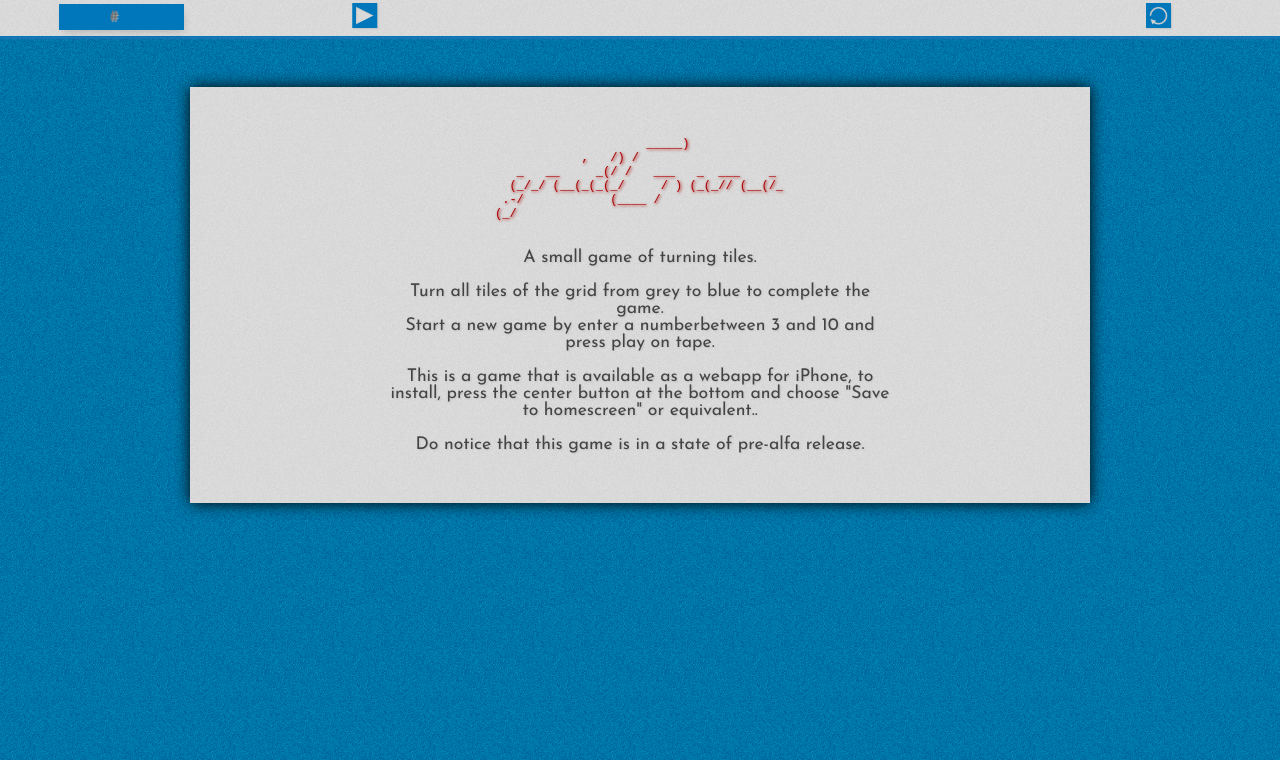
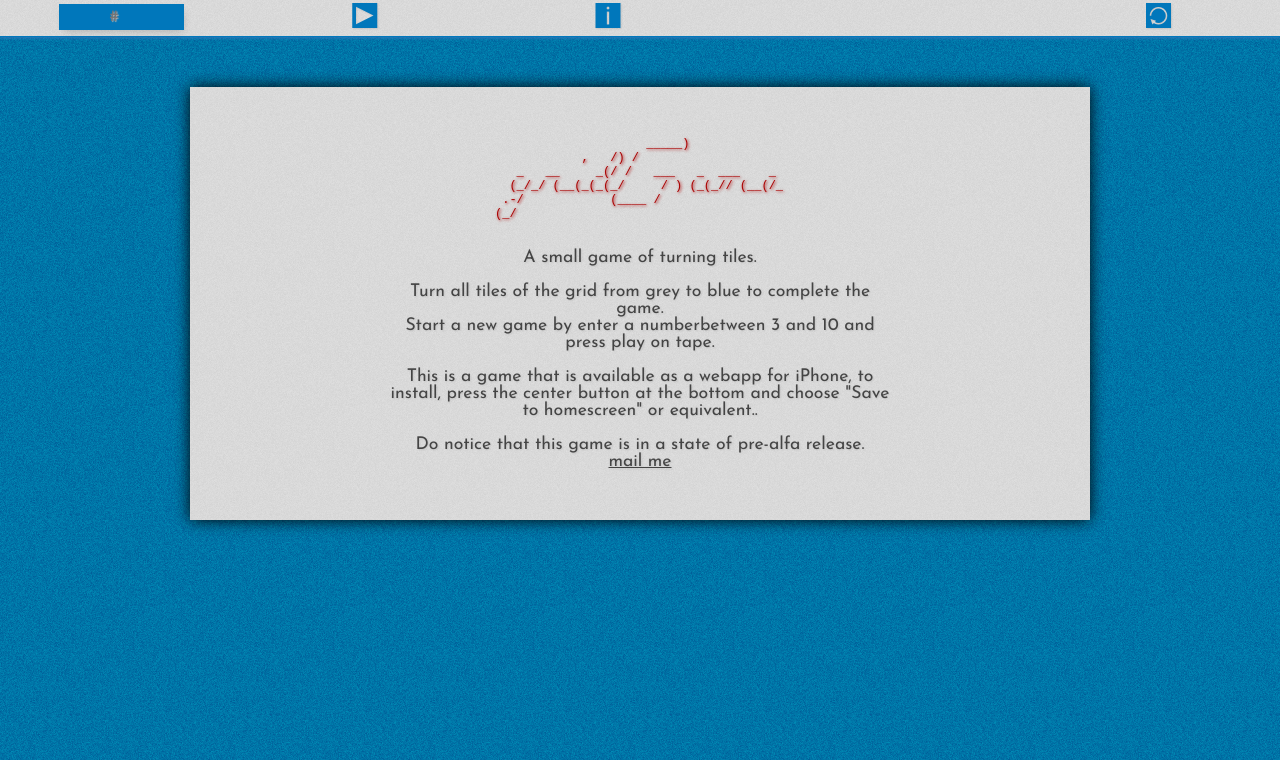
Before and after one commit to jnaO/JavaScript-Game-Challenge, a PHP site: page / in a window 1280 px wide. Shown: the top 760 px of the page. Run offline with PHP 8.4, Linux system fonts and the light colour scheme; some libraries are stand-ins or nearby versions.

Commit message:
added info button

```diff
--- a/css/style.css
+++ b/css/style.css
@@ -1,11 +1,11 @@
 
 @font-face{
 	font-family: 'Pictos';
-	src: url('web_fonts/Pictos.eot');
-	src: url('web_fonts/Pictos.eot?#iefix') format('embedded-opentype'),
-	     url('web_fonts/Pictos.woff') format('woff'),
-	     url('web_fonts/Pictos.ttf') format('truetype'),
-	     url('web_fonts/Pictos.svg#Pictos') format('svg');
+	src: url('web_fonts/jnaOPicto-Regular.eot');
+	src: url('web_fonts/jnaOPicto-Regular.eot?#iefix') format('embedded-opentype'),
+	     url('web_fonts/jnaOPicto-Regular.woff') format('woff'),
+	     url('web_fonts/jnaOPicto-Regular.ttf') format('truetype'),
+	     url('web_fonts/jnaOPicto-Regular.svg#Pictos') format('svg');
 }
 /* HTML5 ‚ú∞ Boilerplate
  * ==|== normalize ==========================================================
@@ -95,6 +95,16 @@ input[type=range] {
 	box-shadow: 0 0 15px #000;
     padding: 10px;
     display: block;
+    z-index:500;
+}
+.invisible {
+	display: none;
+}
+.standAlone {
+	min-height: 640px;
+	position: absolute;
+	top: 0;
+	left: 0;
 }
 .bottom {
     padding: 10px;
--- a/index.php
+++ b/index.php
@@ -32,6 +32,7 @@
     	<ul id='main_menu' class="clearfix">
     		<li><input id="gridSize" type="number" placeholder="#" /></li>
     		<li id="startGame" class="shadow">1</li>
+    		<li id="startGame" class="info">I</li>
     		<li id="restart" class="shadow">2</li>
     		<!-- li id="donate" class="shadow">&#35;</li>
     		<li id="fullscreen" class="shadow">&#38;</li -->
@@ -59,7 +60,8 @@
                 <br />
                 This is a game that is available as a webapp for iPhone, to install, press the center button at the bottom and choose "Save to homescreen" or equivalent..<br />
                 <br />
-                Do notice that this game is in a state of pre-alfa release.
+                Do notice that this game is in a state of pre-alfa release.<br />
+                <a href="mailto:jnao@jnao.me">mail me</a>
             </p>
         </header>
         <article class="bottom wrapper">
--- a/js/script.js
+++ b/js/script.js
@@ -8,7 +8,11 @@ $(document).ready(function(){
     var game = new GridGame();
 
     $("#startGame").click(function(){
-	    $(".top").remove();
+	    if (localStorage.getItem('invisible') === "0") {
+		    $(".top").addClass('invisible');
+		    localStorage.setItem('invisible', 1);
+	    }
+
 	    var ttt = parseInt($("#gridSize").val());
 
 	    if(ttt === ttt) {
@@ -20,9 +24,24 @@ $(document).ready(function(){
 		game.restart();
     });
 
+    $(".top").click(function(){
+	    $(".top").addClass('invisible');
+	    localStorage.setItem('invisible', 1)
+    });
+    $(".info").click(function(){
+	    var t = parseInt(localStorage.getItem('invisible')) || 0;
+	    (t === 0) ? $(".top").addClass('invisible') : $(".top").removeClass('invisible');
+		t = (t === 0) ? 1 : 0;
+		localStorage.setItem('invisible', t);
+	    log('info :: ' + t);
+    });
+    if (localStorage.getItem('invisible') === "1") {
+	    $(".top").addClass('invisible');
+    }
 
     if (window.navigator.standalone) {
 		// Do stuff in iPhone standalone mode
+		$(".top").addClass('standAlone');
 	}
 
 
```
Also changed, not shown: css/web_fonts/jnaOPicto-Regular.ttf (added), css/web_fonts/jnaOPicto-Regular.woff (added), 1 other file.
